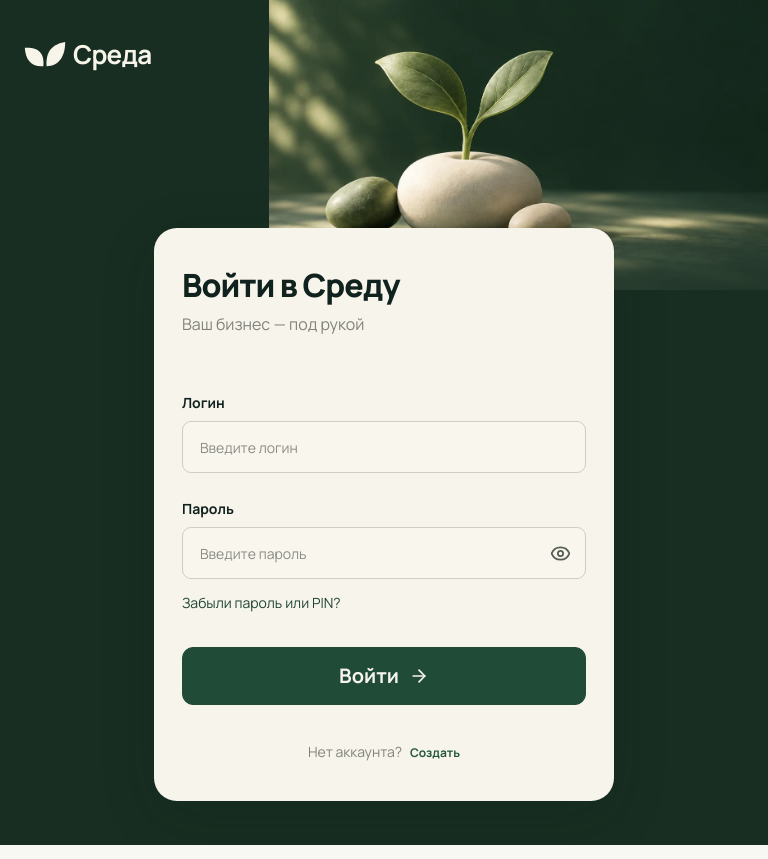
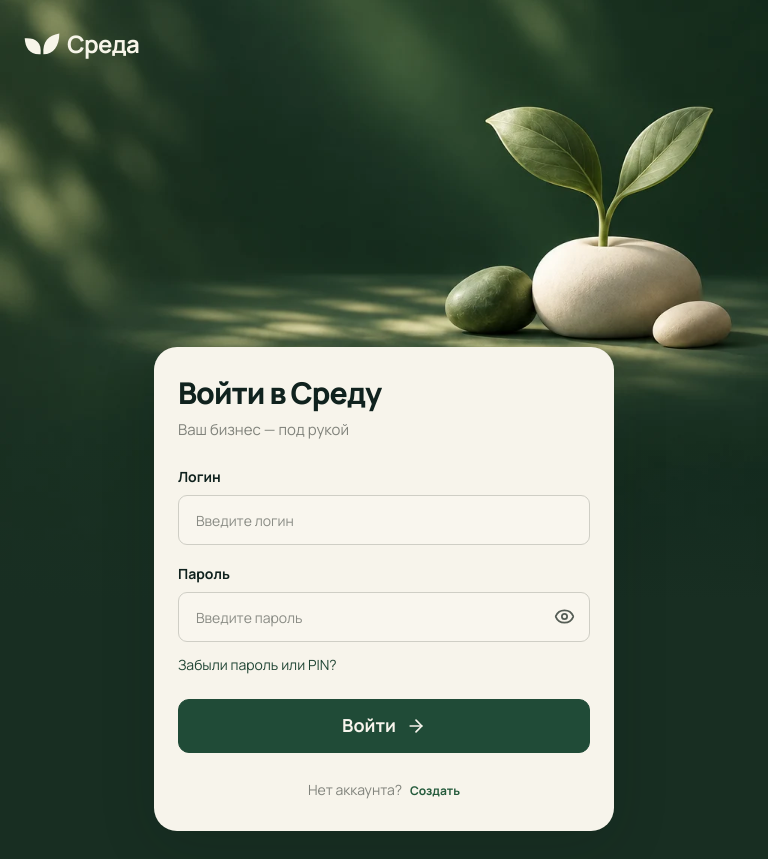
Before and after one commit to 9wwnmw2szc-hue/Sreda, a Next.js app: page /login in a window 768 px wide. Built offline with nearby package versions, Linux system fonts and the light colour scheme.

Commit message:
Fix mobile login backdrop seam and excessive vertical spacing

```diff
--- a/src/components/account/Login.module.css
+++ b/src/components/account/Login.module.css
@@ -51,27 +51,36 @@
   .shell { padding-top: 32px; padding-bottom: 28px; }
 }
 @media (max-width: 900px) {
-  .page { display: flex; flex-direction: column; min-height: 100svh; padding: 0 12px calc(44px + env(safe-area-inset-bottom)); gap: 0; }
-  .scene { background-size: auto 420px; background-position: calc(50% + 200px) -130px; }
-  .page::after { content: ""; position: absolute; z-index: -1; pointer-events: none; inset: 240px 0 0; background: linear-gradient(#182e2200, #182e22 95px); }
-  .header { min-height: 228px; padding: calc(35px + env(safe-area-inset-top)) 12px 0; }
+  .page { display: flex; flex-direction: column; min-height: 100svh; padding: 0 12px calc(28px + env(safe-area-inset-bottom)); gap: 0; }
+  .scene {
+    background-image: linear-gradient(180deg, #182e2200 220px, #182e22 410px), url("/assets/sreda/login/botanical-mobile.webp");
+    background-size: 100% 100%, 100% auto;
+    background-position: center, center -60px;
+  }
+  .header { min-height: clamp(158px, 24svh, 205px); padding: calc(26px + env(safe-area-inset-top)) 12px 0; }
   .brand { gap: 7px; }
-  .brand svg { width: 42px; height: 30px; }
-  .brand span { font-size: 26px; }
+  .brand svg { width: 36px; height: 27px; }
+  .brand span { font-size: 24px; }
   .story { display: none; }
   .formPane { display: block; padding: 0; width: 100%; }
-  .shell { margin: 0 auto; max-width: 460px; border-radius: 23px; padding: 38px 28px 32px; }
-  .card h2 { font-size: 32px; text-align: left; letter-spacing: -1px; }
-  .card .intro { font-size: 16px; margin-bottom: 31px; text-align: left; }
-  .card label { margin-top: 25px; }
-  .card input { height: 52px; min-height: 52px; }
-  .reveal { top: 4px; right: 4px; }
-  .card .submit { min-height: 58px; margin-top: 22px; }
-  .card .footer { margin-top: 32px; font-size: 14px; }
+  .shell { margin: 0 auto; max-width: 460px; border-radius: 23px; padding: 28px 24px 24px; }
+  .card h2 { font-size: 30px; text-align: left; letter-spacing: -1px; }
+  .card .intro { font-size: 15px; margin-bottom: 24px; text-align: left; }
+  .card label { margin-top: 18px; }
+  .card fieldset > label:first-child { margin-top: 0; }
+  .card input { height: 50px; min-height: 50px; }
+  .reveal { top: 3px; right: 4px; }
+  .recover { margin-top: 2px; }
+  .card .submit { min-height: 54px; margin-top: 13px; font-size: 18px; }
+  .card .footer { margin-top: 22px; font-size: 14px; }
+}
+@media (min-width: 600px) and (max-width: 900px) {
+  .header { min-height: calc(53vw - 60px); }
+  .scene { background-image: linear-gradient(180deg, #182e2200 430px, #182e22 600px), url("/assets/sreda/login/botanical-mobile.webp"); }
 }
 @media (max-width: 360px) {
-  .header { min-height: 207px; }
-  .shell { padding: 30px 22px; }
+  .header { min-height: 150px; }
+  .shell { padding: 24px 20px; }
   .card h2 { font-size: 28px; }
   .card .intro { font-size: 14px; }
 }
```
Also changed, not shown: public/assets/sreda/login/botanical-mobile.webp (added).
